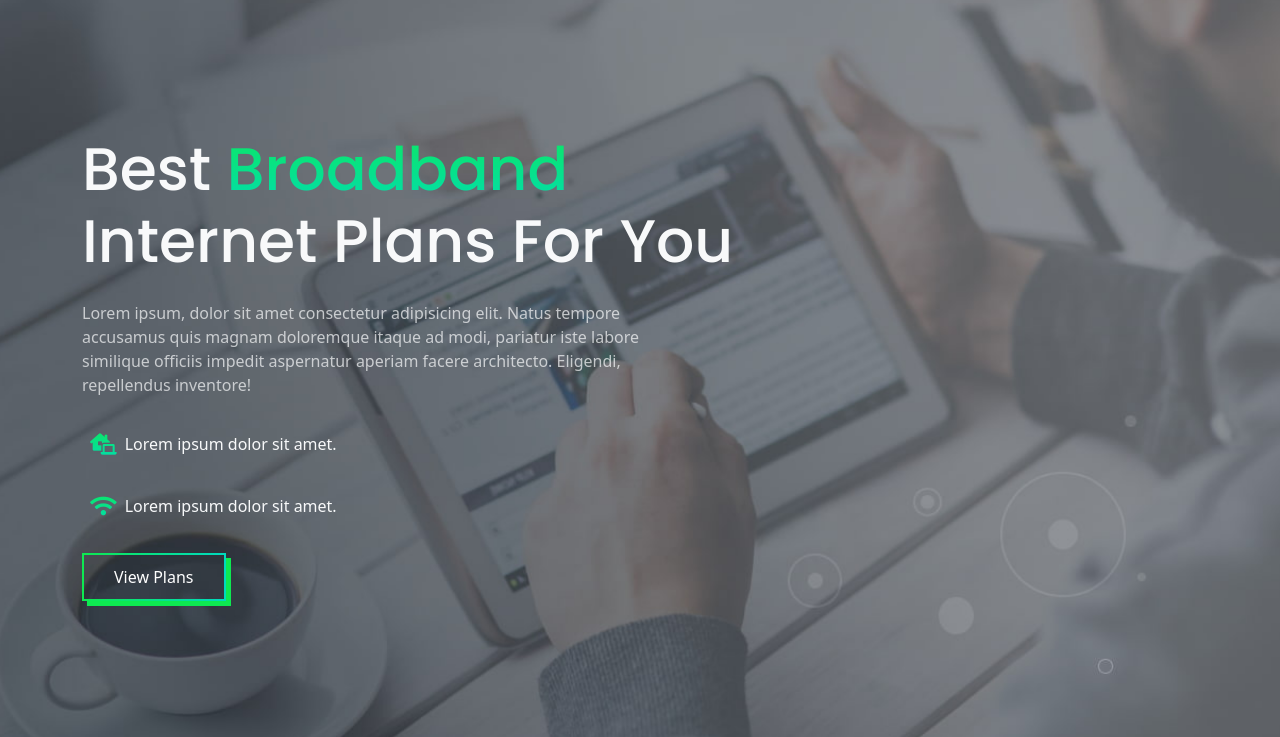
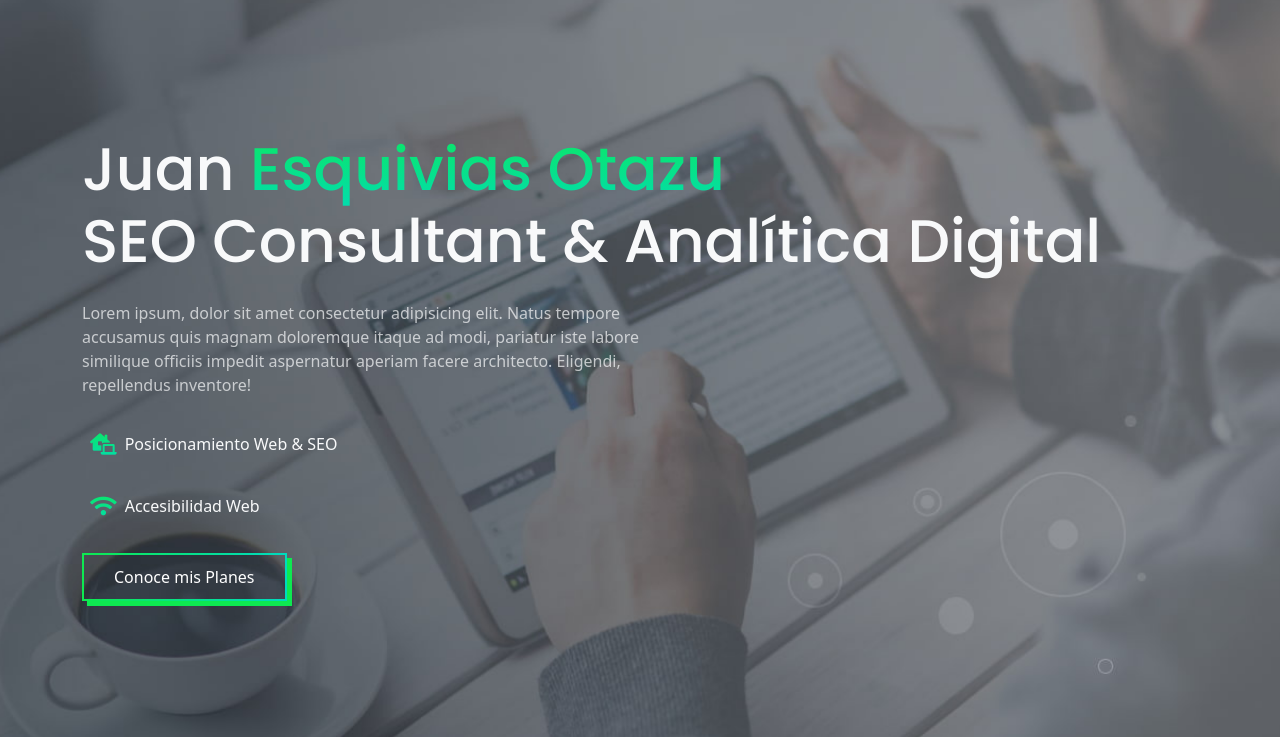
Before and after one commit to JuanEsquiviasO/vigilant, a plain HTML site: page index.html in a window 1280 px wide. Shown: the part 65-802 px from the top of the page. Drawn offline with Linux system fonts and the light colour scheme.

```diff
--- a/index.html
+++ b/index.html
@@ -102,18 +102,18 @@
     <!-- Home -->
     <section class="home py-5 d-flex align-items-center" id="header">
         <div class="container text-light py-5"  data-aos="fade-right">
-            <h1 class="headline">Best <span class="home_text">Broadband</span><br>Internet Plans For You</h1>
+            <h1 class="headline">Juan <span class="home_text">Esquivias Otazu</span><br>SEO Consultant & Analítica Digital</h1>
             <p class="para para-light py-3">Lorem ipsum, dolor sit amet consectetur adipisicing elit. Natus tempore accusamus quis magnam doloremque itaque ad modi, pariatur iste labore similique officiis impedit aspernatur aperiam facere architecto. Eligendi, repellendus inventore!</p>
             <div class="d-flex align-items-center">
                 <p class="p-2"><i class="fas fa-laptop-house fa-lg"></i></p>
-                <p>Lorem ipsum dolor sit amet.</p>
+                <p>Posicionamiento Web & SEO</p>
             </div>
             <div class="d-flex align-items-center">
                 <p class="p-2"><i class="fas fa-wifi fa-lg"></i></p>
-                <p>Lorem ipsum dolor sit amet.</p>
+                <p>Accesibilidad Web</p>
             </div>
             <div class="my-3">
-                <a class="btn" href="#plans">View Plans</a>
+                <a class="btn" href="#plans">Conoce mis Planes</a>
             </div>
         </div> <!-- end of container -->
     </section> <!-- end of home -->
```
